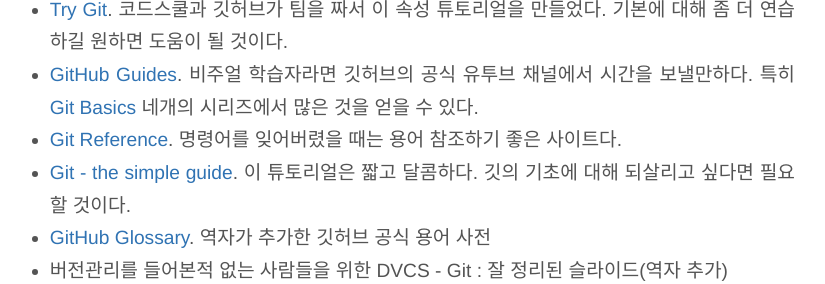
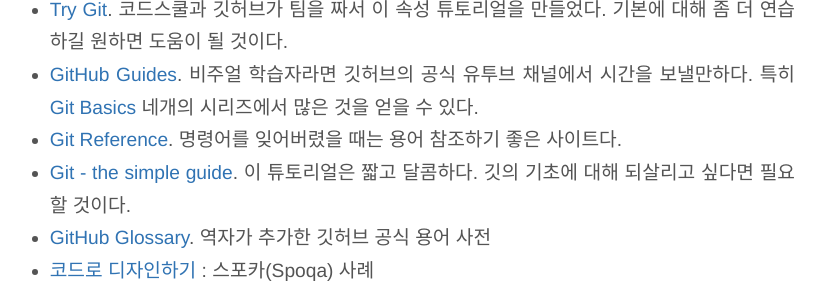
Before and after one commit to nolboo/nolboo.github.io, a Jekyll site: the page built from _posts/2013-10-06-github-for-beginner.markdown, in a window 1280 px wide and 900 px high, scrolled down 12624 px, cut to the strip 0-284 px from the top of the window. Shown: the whole strip, without its empty margins (245-1070 px from the left). Built offline with Jekyll 4.4.1, drawn with Linux system fonts in a browser that asks for light colours; Markdown is read by kramdown in place of the engine named in the settings; comment, search, counter and statistics services are not loaded.

Commit message:
Update 2013-10-06-github-for-beginner.markdown

```diff
--- a/_posts/2013-10-06-github-for-beginner.markdown
+++ b/_posts/2013-10-06-github-for-beginner.markdown
@@ -265,6 +265,7 @@
   * [Git Reference][20]. 명령어를 잊어버렸을 때는 용어 참조하기 좋은 사이트다.
   * [Git - the simple guide][21]. 이 튜토리얼은 짧고 달콤하다. 깃의 기초에 대해 되살리고 싶다면 필요할 것이다.
   * [GitHub Glossary][22]. 역자가 추가한 깃허브 공식 용어 사전
+  * [코드로 디자인하기](http://spoqa.github.io/2015/01/16/design-with-code.html) : 스포카(Spoqa) 사례
   * 버전관리를 들어본적 없는 사람들을 위한 DVCS - Git : 잘 정리된 슬라이드(역자 추가)
 
 <iframe src="//www.slideshare.net/slideshow/embed_code/37077214" width="427" height="356" frameborder="0" marginwidth="0" marginheight="0" scrolling="no" style="border:1px solid #CCC; border-width:1px; margin-bottom:5px; max-width: 100%;" allowfullscreen> </iframe> <div style="margin-bottom:5px"> <strong> <a href="https://www.slideshare.net/ibare/dvcs-git" title="버전관리를 들어본적 없는 사람들을 위한 DVCS - Git" target="_blank">버전관리를 들어본적 없는 사람들을 위한 DVCS - Git</a> </strong> from <strong><a href="http://www.slideshare.net/ibare" target="_blank">민태 김</a></strong> </div>
```
